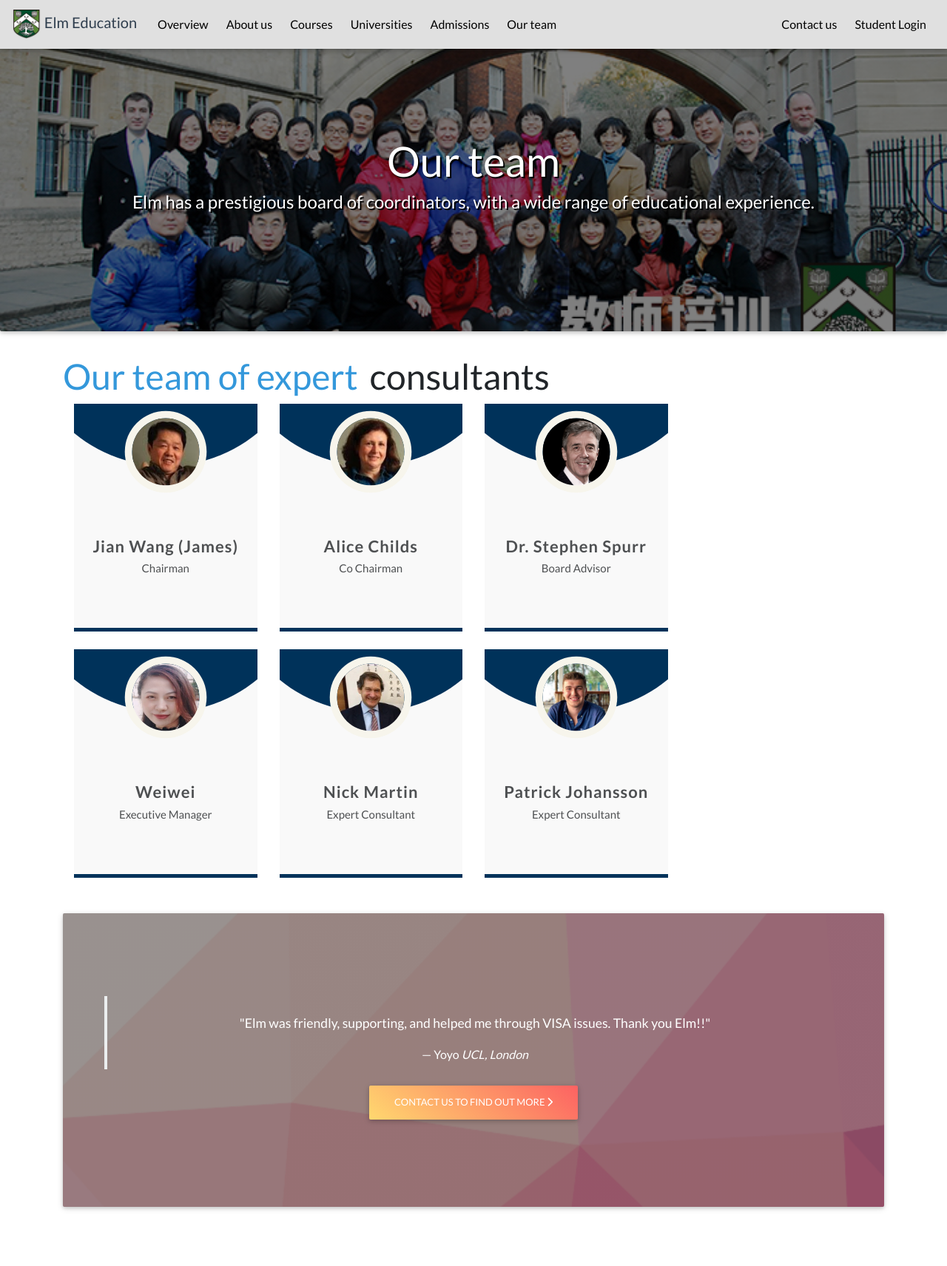
After one commit to Siequnu/workUp, a Python web app: template app/templates/elmOnline/elm_team.html in a window 1280 px wide. The commit adds this page. Shown: the whole page at 74% size. Run offline with Jinja, Linux system fonts and the light colour scheme; the template is opened without the code that fills it, so the values that code supplies are empty; some libraries are stand-ins or nearby versions.

Commit message:
Update Elm Assets

```diff
--- a/app/templates/elmOnline/elm_admissions.html
+++ b/app/templates/elmOnline/elm_admissions.html
@@ -194,8 +194,8 @@
       url(/static/assets/product/gradient_background_2.png);">
     <div class="text-white text-center py-5 px-4">
         <blockquote class="blockquote">
-            <p class="mb-0">"Quote here."</p>
-            <footer class="blockquote-footer text-white">Name <cite title="Source Title">KCL, London</cite></footer>
+            <p class="mb-0">"Elm helped me reach the university of my dreams. Their guidance helped me to enter into KCL."</p>
+            <footer class="blockquote-footer text-white">Alex <cite title="Source Title">KCL, London</cite></footer>
         </blockquote>
 
         <a href="{{ url_for('main.elm_inquire') }}" class="btn peach-gradient">
--- a/app/templates/elmOnline/elm_nav_product.html
+++ b/app/templates/elmOnline/elm_nav_product.html
@@ -26,6 +26,9 @@
             <li class="nav-item">
                 <a class="nav-link" href="{{url_for('main.elm_admissions')}}">Admissions</a>
             </li>
+            <li class="nav-item">
+                <a class="nav-link team" href="{{url_for('main.elm_team')}}">Our team</a>
+            </li>
         </ul>
 
         <ul class="nav navbar-nav navbar-right">
--- a/app/templates/elmOnline/elm_nav_product_static_pages.html
+++ b/app/templates/elmOnline/elm_nav_product_static_pages.html
@@ -26,6 +26,9 @@
             <li class="nav-item">
                 <a class="nav-link for-teachers" href="{{url_for('main.elm_admissions')}}">Admissions</a>
             </li>
+            <li class="nav-item">
+                <a class="nav-link team" href="{{url_for('main.elm_team')}}">Our team</a>
+            </li>
         </ul>
 
         <ul class="nav navbar-nav navbar-right">
--- /dev/null
+++ b/app/templates/elmOnline/elm_team.html
@@ -0,0 +1,348 @@
+{% extends "elmOnline/elm_header_product.html" %}
+
+{% block app_content %}
+
+{% include "elmOnline/elm_nav_product_static_pages.html" %}
+
+<style>
+    /* TITRE */
+    h1 {
+        margin-top: 0;
+        font-size: 3rem;
+        display: inline-block;
+    }
+
+    h1 div {
+        position: relative;
+        float: left;
+    }
+
+    h1 div:first-child {
+        color: #3498db;
+        margin-right: 1rem;
+    }
+
+    /* PROFIL */
+    .blog .carousel-indicators {
+        left: 0;
+        top: auto;
+        bottom: -40px;
+
+    }
+
+    /* The colour of the indicators */
+    .blog .carousel-indicators li {
+        background: #a3a3a3;
+        border-radius: 50%;
+        width: 8px;
+        height: 8px;
+        margin-bottom: 10px;
+
+    }
+
+    .blog .carousel-indicators .active {
+        background: #707070;
+        margin-bottom: 10px;
+    }
+
+    .our-team-section {
+        position: relative;
+        padding-top: 40px;
+        padding-bottom: 40px;
+    }
+
+    .our-team-section:before {
+        position: absolute;
+        top: -0;
+        left: 0;
+        content: " ";
+        background: url(img/service-section-bottom.png);
+        background-size: 100% 100px;
+        width: 100%;
+        height: 100px;
+        float: left;
+        z-index: 99;
+    }
+
+    .our-team {
+        padding: 0 0 40px;
+        background: #f9f9f9;
+        text-align: center;
+        overflow: hidden;
+        position: relative;
+        border-bottom: 5px solid #00325a;
+    }
+
+    .our-team:hover {
+        border-bottom: 5px solid #2f2f2f;
+    }
+
+    .our-team .pic {
+        display: inline-block;
+        width: 130px;
+        height: 130px;
+        margin-bottom: 50px;
+        z-index: 1;
+        position: relative;
+    }
+
+    .our-team .pic:before {
+        content: "";
+        width: 100%;
+        height: 100%;
+        border-radius: 50%;
+        background: #00325a;
+        position: absolute;
+        bottom: 135%;
+        right: 0;
+        left: 0;
+        opacity: 1;
+        transform: scale(3);
+        transition: all 0.3s linear 0s;
+    }
+
+    .our-team:hover .pic:before {
+        height: 100%;
+        background: #2f2f2f;
+    }
+
+    .our-team .pic:after {
+        content: "";
+        width: 100%;
+        height: 100%;
+        border-radius: 50%;
+        background: #ffffff00;
+        position: absolute;
+        top: 0;
+        left: 0;
+        z-index: 1;
+        transition: all 0.3s linear 0s;
+    }
+
+    .our-team:hover .pic:after {
+        background: #7ab92d;
+    }
+
+    .our-team .pic img {
+        width: 100%;
+        height: 100%;
+        border-radius: 50%;
+        transform: scale(1);
+        transition: all 0.9s ease 0s;
+        box-shadow: 0 0 0 14px #f7f5ec;
+        transform: scale(0.7);
+        position: relative;
+        z-index: 2;
+    }
+
+    .our-team:hover .pic img {
+        box-shadow: 0 0 0 14px #f7f5ec;
+        transform: scale(0.7);
+    }
+
+    .our-team .team-content {
+        margin-bottom: 30px;
+    }
+
+    .our-team .title {
+        font-size: 22px;
+        font-weight: 700;
+        color: #4e5052;
+        letter-spacing: 1px;
+        text-transform: capitalize;
+        margin-bottom: 5px;
+    }
+
+    .our-team .post {
+        display: block;
+        font-size: 15px;
+        color: #4e5052;
+        text-transform: capitalize;
+    }
+
+    .our-team .social {
+        width: 100%;
+        padding-top: 10px;
+        margin: 0;
+        background: #2f2f2f;
+        position: absolute;
+        bottom: -100px;
+        left: 0;
+        transition: all 0.5s ease 0s;
+    }
+
+    .our-team:hover .social {
+        bottom: 0;
+    }
+
+    .our-team .social li {
+        display: inline-block;
+    }
+
+    .our-team .social li a {
+        display: block;
+        padding-top: 6px;
+        font-size: 15px;
+        color: #fff;
+        transition: all 0.3s ease 0s;
+    }
+
+    .our-team .social li a:hover {
+        color: #2f2f2f;
+        background: #f7f5ec;
+    }
+
+    @media only screen and (max-width: 990px) {
+        .our-team {
+            margin-bottom: 10px;
+        }
+    }
+</style>
+
+<div class="jumbotron card card-image" id="overview" style="background-repeat: no-repeat;
+background-size: cover; background-image: linear-gradient(
+        rgba(0, 0, 0, 0.5),
+        rgba(0, 0, 0, 0.5)
+      ),
+      url(/static/assets/elm/team.jpg);">
+    <div class="text-white text-center py-5 px-4" style="text-shadow: 2px 2px #000000;">
+        <div>
+            <br>
+            <br>
+            <br>
+            <h1 class="display-4">Our team</h1>
+            <br>
+            <h4 class="mx-5 mb-5">
+                Elm has a prestigious board of coordinators, with a wide range of educational experience.
+            </h4>
+        </div>
+    </div>
+</div>
+
+<div class="container">
+
+
+    <div class="container">
+        <div class="row blog">
+            <h1>
+                <div class="animated fadeInLeft">Our team of expert</div>
+                <div class="animated fadeInRight">consultants</div>
+            </h1>
+            <div class="col-md-12">
+
+                <div class="row">
+                    <div class="col-lg-3 col-md-6 col-sm-6">
+                        <div class="our-team">
+                            <div class="pic">
+                                <img src="/static/assets/elm/james.jpeg">
+                            </div>
+                            <div class="team-content">
+                                <h3 class="title">Jian Wang (James)</h3>
+                                <span class="post">Chairman</span>
+                            </div>
+                        </div>
+                    </div>
+
+                    <div class="col-lg-3 col-md-6 col-sm-6">
+                        <div class="our-team">
+                            <div class="pic">
+                                <img src="/static/assets/elm/childs.jpeg">
+                            </div>
+                            <div class="team-content">
+                                <h3 class="title">Alice Childs</h3>
+                                <span class="post">Co chairman</span>
+                            </div>
+                        </div>
+                    </div>
+                    <div class="col-lg-3 col-md-6 col-sm-6">
+                        <div class="our-team">
+                            <div class="pic">
+                                <img src="/static/assets/elm/spurr.jpg">
+                            </div>
+                            <div class="team-content">
+                                <h3 class="title">Dr. Stephen Spurr</h3>
+                                <span class="post">Board advisor</span>
+                            </div>
+                        </div>
+                    </div>
+
+                </div>
+                <!--.row-->
+            </div>
+            <!--.item-->
+            <div class="col-md-12 mt-4">
+
+
+                <div class="row">
+
+                    <div class="col-lg-3 col-md-6 col-sm-6">
+                        <div class="our-team">
+                            <div class="pic">
+                                <img src="/static/assets/elm/weiwei.jpeg">
+                            </div>
+                            <div class="team-content">
+                                <h3 class="title">Weiwei</h3>
+                                <span class="post">Executive manager</span>
+                            </div>
+                        </div>
+                    </div>
+                    <div class="col-lg-3 col-md-6 col-sm-6">
+                        <div class="our-team">
+                            <div class="pic">
+                                <img src="/static/assets/elm/martin.jpg">
+                            </div>
+                            <div class="team-content">
+                                <h3 class="title">Nick Martin</h3>
+                                <span class="post">Expert consultant</span>
+                            </div>
+                        </div>
+                    </div>
+
+                    <div class="col-lg-3 col-md-6 col-sm-6">
+                        <div class="our-team">
+                            <div class="pic">
+                                <img src="/static/assets/elm/johansson.jpg">
+                            </div>
+                            <div class="team-content">
+                                <h3 class="title">Patrick Johansson</h3>
+                                <span class="post">Expert Consultant</span>
+                            </div>
+                        </div>
+                    </div>
+                </div>
+                <!--.row-->
+            </div>
+            <!--.item-->
+
+        </div>
+        <!--.carousel-inner-->
+
+    </div> <!-- Container -->
+
+    <br><br>
+
+    <div class="jumbotron card card-image" style="background-image: linear-gradient(
+        rgba(0, 0, 0, 0.4),
+        rgba(0, 0, 0, 0.4)
+      ),
+      url(/static/assets/product/gradient_background_2.png);">
+        <div class="text-white text-center py-5 px-4">
+            <blockquote class="blockquote">
+                <p class="mb-0">"Elm was friendly, supporting, and helped me through VISA issues. Thank you Elm!!"</p>
+                <footer class="blockquote-footer text-white">Yoyo <cite title="Source Title">UCL, London</cite></footer>
+            </blockquote>
+
+            <a href="{{ url_for('main.elm_inquire') }}" class="btn peach-gradient">
+                Contact us to find out more <i class="fas fa-chevron-right"></i></a>
+        </div>
+    </div>
+
+    <br>
+    <br>
+</div>
+
+<script>
+    $('.for-teachers').addClass('active');
+</script>
+
+{% endblock %}
```
Also changed, not shown: app/static/assets/elm/childs.jpeg (added), app/static/assets/elm/james.jpeg (added), app/static/assets/elm/johansson.jpg (added), app/static/assets/elm/martin.jpg (added), app/static/assets/elm/spurr.jpg (added), app/static/assets/elm/team.jpg (added), app/static/assets/elm/weiwei.jpeg (added).
